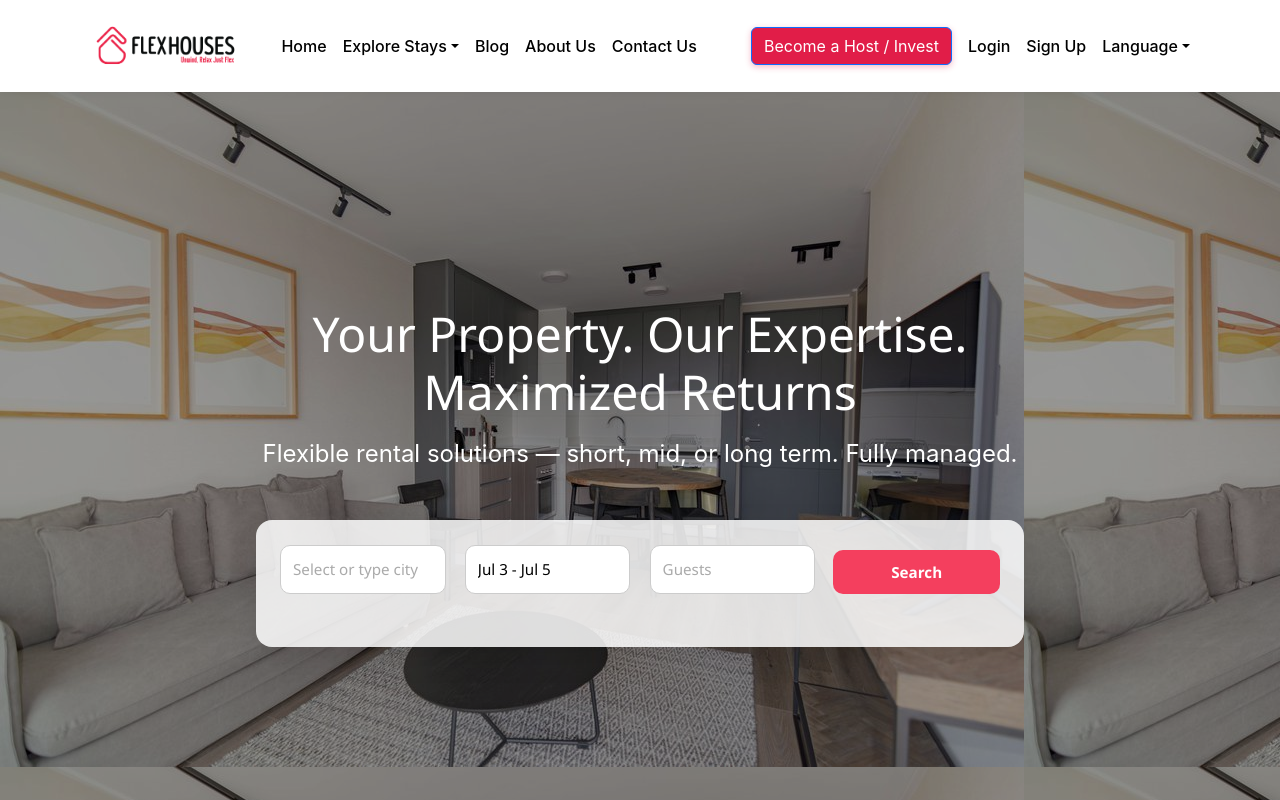
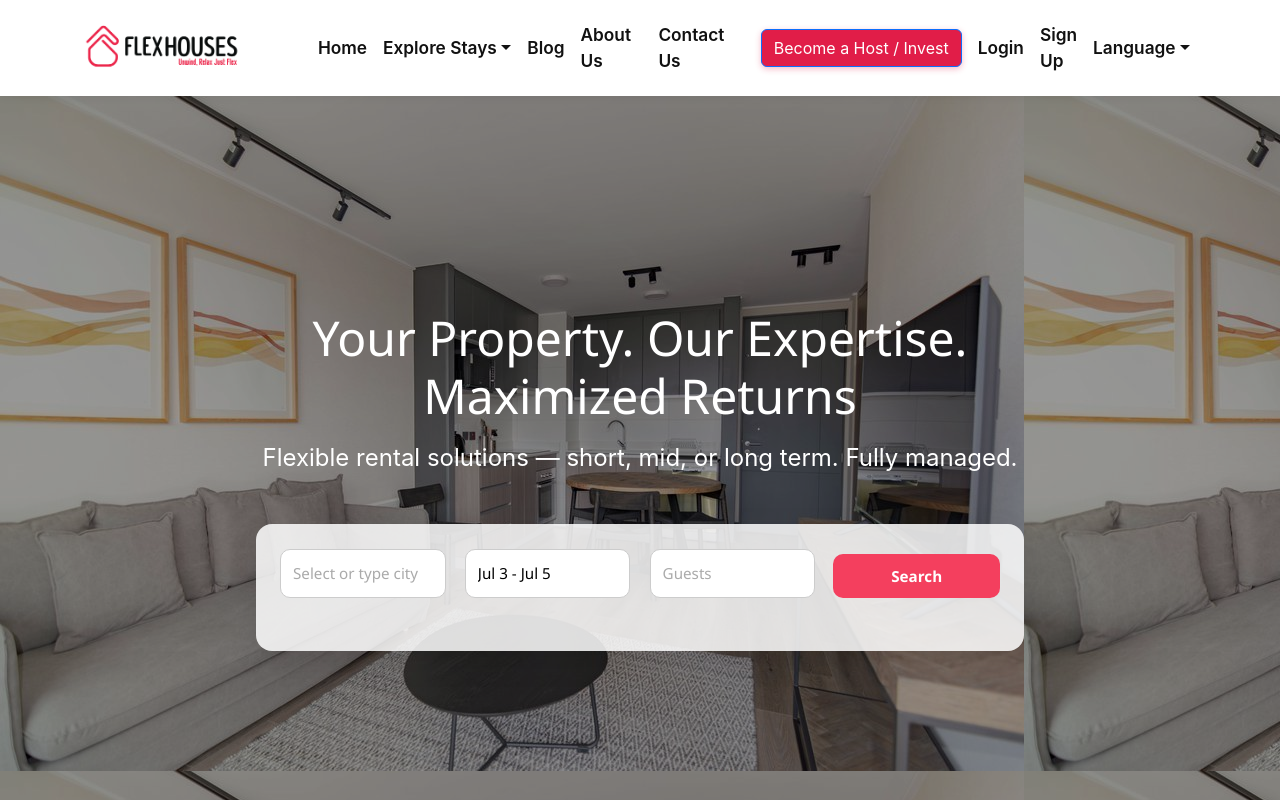
Before and after one commit to ahmed666916/flexvivienda-server, a React (Create React App) app: page / in a window 1280 px wide. Shown: the top 800 px of the page. Built offline with nearby package versions, Linux system fonts and the light colour scheme.

Commit message:
fixed navbar, updated its design

```diff
--- a/src/components/Navbar/Navbar.css
+++ b/src/components/Navbar/Navbar.css
@@ -1,4 +1,3 @@
-/* Animation */
 @keyframes fadeInTop {
   to {
     opacity: 1;
@@ -6,12 +5,11 @@
   }
 }
 
-/* Navbar Base */
 .navbar-custom {
   display: flex;
   align-items: center;
   background-color: white;
-  padding: 1rem 2.5rem;
+  padding: 1rem 2rem;
   z-index: 1000;
   box-shadow: 0 2px 8px rgba(0, 0, 0, 0.05);
   animation: fadeInTop 0.7s ease-out forwards;
@@ -19,24 +17,32 @@
   transform: translateY(-20px);
 }
 
-/* Logo Image */
-.navbar-logo {
-  height: 64px;
-  object-fit: contain;
-  margin-top: 2px;
+/* Push logo to extreme left */
+.navbar-custom .container {
+  padding-left: 0 !important;
 }
 
+.navbar-brand {
+  margin-right: auto;
+  padding-left: 0;
+}
 
-
+/* Logo Image - bigger and aligned */
+.navbar-logo {
+  height: 70px;
+  width: auto;
+  object-fit: contain;
+  margin-right: 2rem;
+}
 
 /* Nav Links */
 .navbar-custom .nav-link,
 .navbar-custom .dropdown-toggle {
   font-family: 'Inter', sans-serif;
-  font-size: 1rem;
-  font-weight: 500;
-  color: #000 !important;
-  padding: 0.5rem 0.75rem;
+  font-size: 1.08rem;
+  font-weight: 600;
+  color: #111 !important;
+  padding: 0.5rem 1.1rem; /* More horizontal spacing */
   transition: all 0.2s ease;
 }
 
@@ -46,7 +52,7 @@
   color: #E11D48 !important;
   background-color: transparent;
   text-decoration: underline;
-  text-underline-offset: 4px;
+  text-underline-offset: 5px;
 }
 
 /* Dropdown Menu */
@@ -55,7 +61,7 @@
   border: 1px solid #eee;
   min-width: 180px;
   font-size: 0.95rem;
-  box-shadow: 0px 4px 10px rgba(0,0,0,0.05);
+  box-shadow: 0px 4px 10px rgba(0, 0, 0, 0.05);
   margin-top: 10px;
 }
 
@@ -82,13 +88,14 @@
   background-color: #E11D48 !important;
   color: #fff !important;
   font-weight: 600;
-  font-size: 0.95rem;
-  padding: 8px 18px;
+  font-size: 1rem;
+  padding: 10px 20px;
   border: none;
   border-radius: 6px;
   box-shadow: 0 2px 6px rgba(225, 29, 72, 0.3);
   transition: all 0.3s ease-in-out;
   opacity: 1;
+  margin-left: 12px;
 }
 
 .listPropertyBtn:hover {
@@ -101,3 +108,14 @@
   outline: none;
   box-shadow: none;
 }
+
+/* Mobile Fix */
+@media (max-width: 991px) {
+  .navbar-custom .nav-link {
+    padding: 0.5rem 0;
+  }
+
+  .listPropertyBtn {
+    margin-top: 10px;
+  }
+}
```
